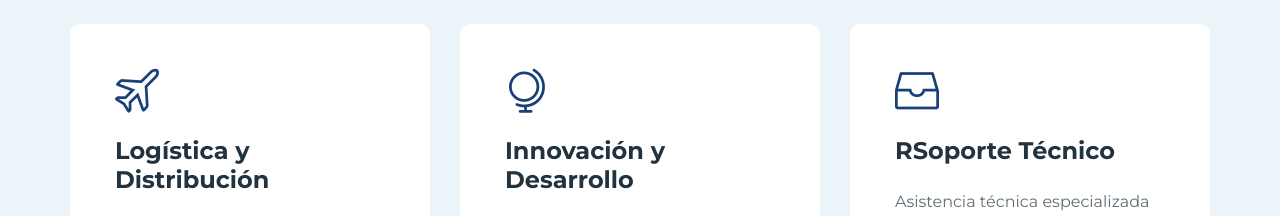
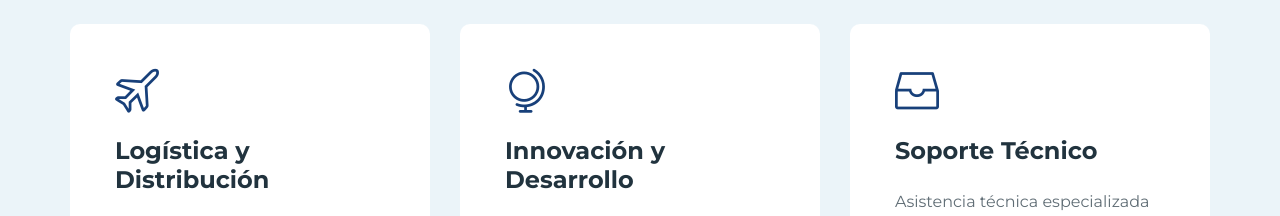
Before and after one commit to Andydes/Albanghu, a plain HTML site: page source/index.html in a window 1280 px wide. Shown: the part 2120-2336 px from the top of the page. Drawn offline with Linux system fonts and the light colour scheme.

Commit message:
Update index.html

```diff
--- a/source/index.html
+++ b/source/index.html
@@ -303,7 +303,7 @@
                     <div class="col-12 col-md-6 col-lg-4 item">
                         <div class="card">
                             <i class="icon icon-drawer"></i>
-                            <h4>RSoporte Técnico</h4>
+                            <h4>Soporte Técnico</h4>
                             <p>Asistencia técnica especializada para optimizar procesos y productos.</p>
                         </div>
                     </div>
```
